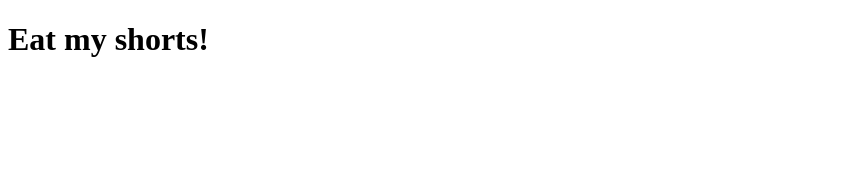
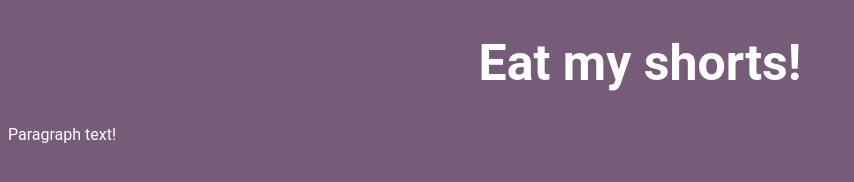
Before and after one commit to klp/js-master-student, a plain HTML site: page project/index.html in a window 1280 px wide. Shown: the whole page, without its empty margins (0-854 px from the left). Drawn offline with Linux system fonts and the light colour scheme.

Commit message:
begin with styles

```diff
--- a/project/index.html
+++ b/project/index.html
@@ -2,10 +2,12 @@
 <html lang="en">
   <head>
     <meta charset="utf-8">
+    <link rel="stylesheet" href="styles.css">
     <title>My JavaScripting Master's Student Project</title>
   </head>
   <body>
     <h1>Eat my shorts!</h1>
+    <p>Paragraph text!</p>
     <script src="script.js"></script>
   </body>
 </html>
--- /dev/null
+++ b/project/styles.css
@@ -0,0 +1,11 @@
+body {
+    background-color: rgb(118, 92, 120);
+    font-family: 'Roboto', sans-serif;
+    color: rgb(255, 255, 255);
+}
+
+h1 {
+    font-size: 50px;
+    font-weight: bold;
+    text-align: center;
+}
```
